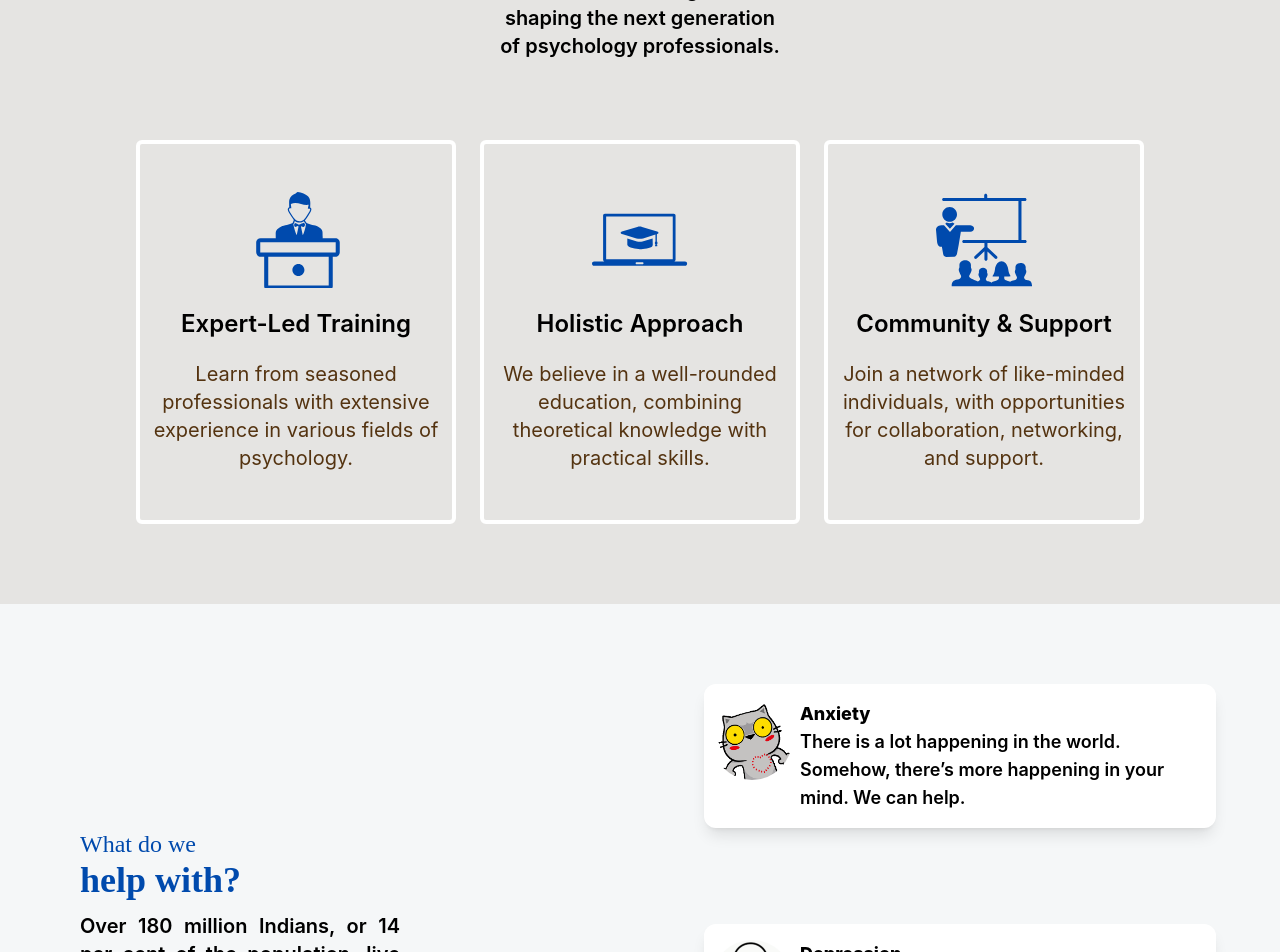
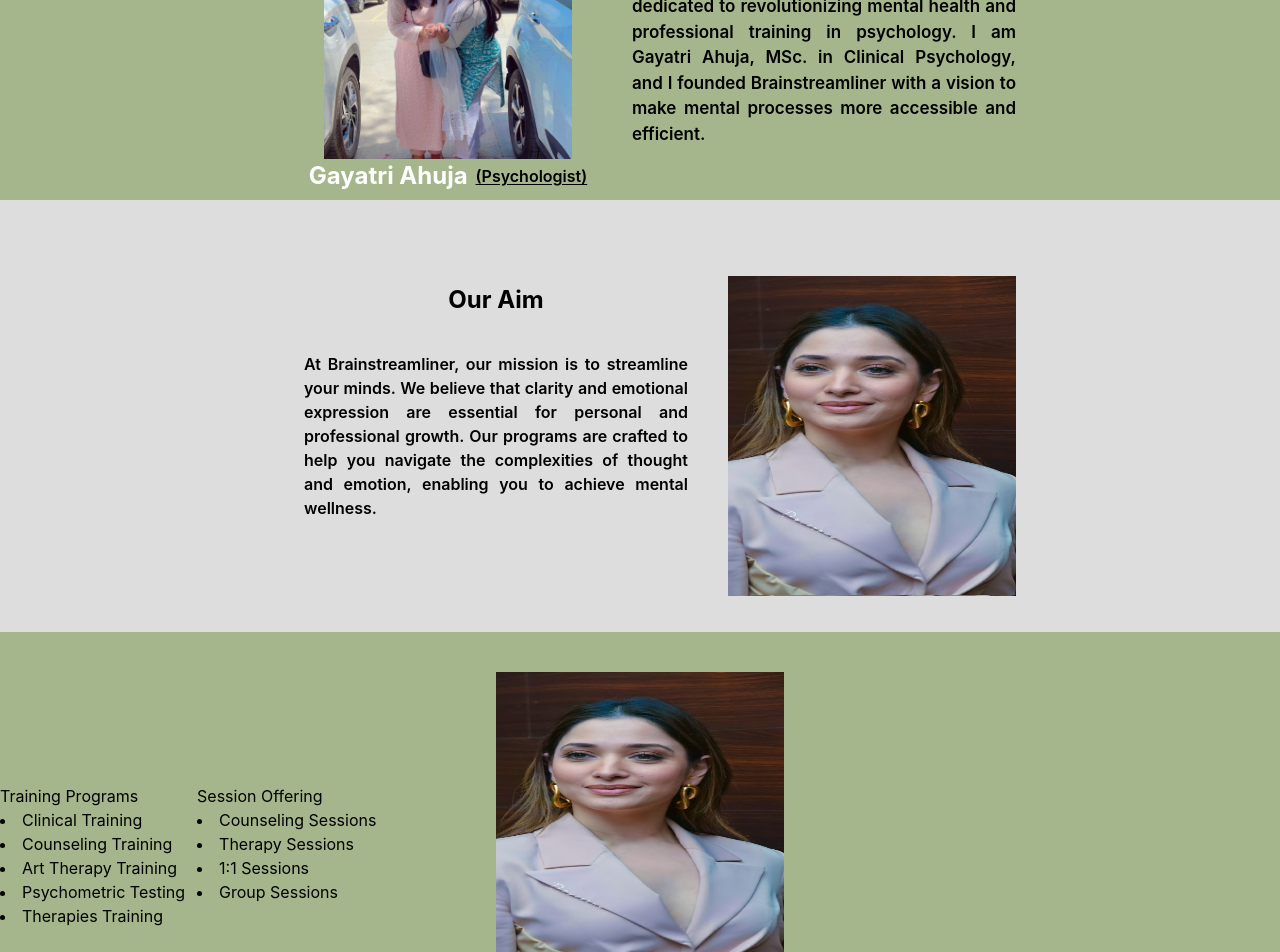
Before and after one commit to puneeeeeeet/BrainStreamliner-v2, a React (Create React App) app: page / in a window 1280 px wide. Shown: the part 1848-2800 px from the top of the page. Built offline with nearby package versions, Linux system fonts and the light colour scheme.

Commit message:
structure changed

```diff
--- a/src/App.js
+++ b/src/App.js
@@ -1,19 +1,159 @@
-import Navbar from "./Components/Navbar";
-import { Routes, Route} from "react-router-dom";
+import React, { useState, useEffect } from 'react';
 import AboutUs from "./Pages/AboutUs";
-import Home from "./Pages/Home";
-import Blog from "./Pages/Blog";
-import ContactUs from "./Pages/ContactUs";
-import Group from "./Pages/Group";
-import Offer from "./Pages/Offer";
-import Workshop from "./Pages/Workshop";
-import Philosophy from "./Pages/Philosophy";
+import {useRef} from "react";
+import { AiOutlineClose, AiOutlineMenu } from 'react-icons/ai';
+import CoverPage from "./Pages/CoverPage";
+import { StartTherapy } from "./Components/StartTherapy";
+
 function App() {
+      const home = useRef(null);
+      const services = useRef(null);
+      const about = useRef(null);
+      const training = useRef(null);
+      const blogs = useRef(null);
+      const workshop = useRef(null);
+      const contact = useRef(null);
+
+
+      const scrollToSection = (elementRef) => {
+        window.scrollTo({
+          top: elementRef.current.offsetTop,
+          behavior:"smooth",
+        })
+      }
+      const [nav, setNav] = useState(false);
+  const [navBack, setNavBack] =useState(false);
+
+  // Toggle function to handle the navbar's display
+  const handleNav = () => {
+    setNav(!nav);
+  };
+  const changeBackground =()=>{
+    if(window.scrollY>700){
+      setNavBack(true)
+    }else{
+      setNavBack(false)
+    }
+  }
+  useEffect(() => {
+    window.addEventListener('scroll', changeBackground);
+    return () => {
+      window.removeEventListener('scroll', changeBackground);
+    };
+  }, []);
+
+
+
+  // Array containing navigation items
+  const navItems = [
+
+    { id: 2, text: 'About us', path:'/AboutUs', section:about },
+    { id: 3, text: 'Sessions', path:'/Philosophy' , section:home },
+    { id: 4, text: 'Training Programs', path:'/Workshop', section:home  },
+    { id: 5, text: 'Workshop', path:'/Group', section:home  },
+    { id: 6, text: 'Blogs', path:'/Blog', section:'home'  },
+    { id: 7, text: 'Contact Us', path:'/ContactUs', section:home  },
+
+  ];
+
+
+
+
   return (
-    <div className="bg-[#eaeaea] ">
-      {/* bg-[#D2E9E9]   */}
-      {/* <Navbar></Navbar> */}
-      <Routes>
+    <div className=" ">
+      <div className={navBack ? "navbar active shadow-xl " : "navbar"}>
+        <div
+          to={"/"}
+          className={
+            navBack
+              ? "w-full text-3xl sm:text-[45px] font-bold text-[#8dc73f]   ml-4"
+              : "hidden"
+          }
+        >
+          Brain Streamliner
+        </div>
+
+        {/* Desktop Navigation */}
+
+        {/* ICON FOR NAVIGAYION OPEN AND CLOSE */}
+        {/* <div className='hidden md:flex' onClick={handleNav}>
+{nav ? <AiOutlineClose size={25}  className='cursor-pointer '/> : <AiOutlineMenu size={25} className='cursor-pointer ' />} */}
+
+        {/* <ul
+  className={
+    nav
+      ? navBack ? 'fixed left-0 top-20 w-full h-fit  p-2  shadow-xl bg-[#F7F7F8] animate-fadeindown  duration-500  z-20 rounded-b-2xl text-[#8dc73f] ':'hidden'
+      : 'hidden fixed'
+  }
+> */}
+        {/* Mobile Logo */}
+        {/* <h1 className='w-full text-2xl font-bold text-[#FFF8DB] m-4'>Brain Streamliner</h1> */}
+
+        {/* Mobile Navigation Items */}
+        <div className=" md:flex hidden " >
+          {navItems.map((item) => (
+            <div
+              to={item.path}
+              onClick={() => {
+                handleNav();
+                scrollToSection(item.section);
+              }}
+              key={item.id}
+              className="p-4   ml-11  w-max flex rounded-xl hover:bg-[#8dc73f] font-semibold text-xl  text-[#8dc73f] duration-300 hover:text-white cursor-pointer "
+            >
+              {item.text}
+            </div>
+          ))}
+        </div>
+
+        {/* </ul>
+</div> */}
+
+        {/* Mobile Navigation Icon */}
+        <div
+          onClick={handleNav}
+          className={navBack ? "block md:hidden z-10 " : "hidden"}
+        >
+          {nav ? (
+            <AiOutlineClose size={20} className="cursor-pointer" />
+          ) : (
+            <AiOutlineMenu size={20} className="cursor-pointer" />
+          )}
+        </div>
+
+        {/* Mobile Navigation Menu */}
+        <ul
+          className={
+            nav
+              ? "fixed md:hidden left-0 top-0 w-[70%] h-full  bg-white ease-in-out duration-500 z-20 shadow-xl text-center"
+              : "ease-in-out w-[60%] duration-500 fixed top-0 bottom-0 left-[-100%]"
+          }
+        >
+          {/* Mobile Navigation Items */}
+          {navItems.map((item) => (
+            <div
+              to={item.path}
+              onClick={() => {
+                handleNav();
+                scrollToSection(item.section);
+              }}
+              key={item.id}
+              className="p-4  flex rounded-xl hover:bg-[#8dc73f] duration-300 text-center hover:text-[#FFF8DB] cursor-pointer "
+            >
+              {item.text}
+            </div>
+          ))}
+        </ul>
+      </div>
+      <div ref={home}><CoverPage></CoverPage></div>
+      <StartTherapy></StartTherapy>
+      <div ref={about}><AboutUs></AboutUs></div>
+    </div>
+  );
+}
+
+export default App;
+{/* <Routes>
         <Route path='AboutUs' element={<AboutUs></AboutUs>}/>
         <Route path="/" element={<Home></Home>} />
         <Route path="/Blog" element={<Blog></Blog>} />
@@ -22,9 +162,4 @@ function App() {
         <Route path="/Offer" element={<Offer></Offer>} />
         <Route path="/Workshop" element={<Workshop></Workshop>} />
         <Route path="/Philosophy" element={<Philosophy></Philosophy>} />
-      </Routes>
-    </div>
-  );
-}
-
-export default App;
+      </Routes> */}
--- a/src/Components/Footer.jsx
+++ b/src/Components/Footer.jsx
@@ -24,7 +24,7 @@ const Footer = () => {
 
 
   return (
-    <div className="w-full h-56 px-20 flex ">
+    <div className="w-full h-56 px-20 flex bg-green">
       <div className="px-20 mt-4 ">
         <div className="">
           <div className="font-extrabold text-[30px]  w-fit">
@@ -33,7 +33,7 @@ const Footer = () => {
           <div className="flex  mt-5">
             <div>
               <div className="font-extrabold text-blue text-xl mb-4 ">Email</div>
-              <div>-brainstreamliner@gmail.com</div>
+              <div>brainstreamliner@gmail.com</div>
             </div>
             <div className='mx-32'>
               <div className="font-extrabold text-blue text-xl mb-4">Social Media</div>
--- a/src/Components/Navbar.jsx
+++ b/src/Components/Navbar.jsx
@@ -28,21 +28,20 @@ const Navbar = () => {
   const navItems = [
     { id: 1, text: 'Home', path:'/' },
     { id: 2, text: 'About us', path:'/AboutUs' },
-    { id: 3, text: 'Our Philosphy', path:'/Philosophy' },
-    { id: 4, text: 'In-Person Consultation', path:'/Workshop' },
-    { id: 5, text: 'Virtual Consultation', path:'/Group' },
-    { id: 6, text: 'Services', path:'/Blog' },
+    { id: 3, text: 'Sessions', path:'/Philosophy' },
+    { id: 4, text: 'Training Programs', path:'/Workshop' },
+    { id: 5, text: 'Workshop', path:'/Group' },
+    { id: 6, text: 'Blogs', path:'/Blog' },
     { id: 7, text: 'Contact Us', path:'/ContactUs' },
 
   ];
 
   return (
-    <div className={navBack  ? 'navbar active ' :'navbar'}>
+    <div className={navBack  ? 'navbar active shadow-xl ' :'navbar'}>
 
       <Link  to={'/'} className={navBack ? 'w-full text-3xl sm:text-[45px] font-bold text-[#8dc73f]   ml-4':'hidden'}>Brain Streamliner</Link >
 
       {/* Desktop Navigation */}
-      {/* <ul className='hidden md:flex'> */}
 
       {/* ICON FOR NAVIGAYION OPEN AND CLOSE */}
       <div className='hidden md:flex' onClick={handleNav}>
@@ -51,7 +50,7 @@ const Navbar = () => {
       <ul
         className={
           nav
-            ? navBack ? 'fixed left-0 top-20 w-full h-fit  p-2   bg-[#F7F7F8] animate-fadeindown  duration-500  z-20 rounded-b-2xl text-[#8dc73f] font-semibold text-xl':'hidden'
+            ? navBack ? 'fixed left-0 top-20 w-full h-fit  p-2  shadow-xl bg-[#F7F7F8] animate-fadeindown  duration-500  z-20 rounded-b-2xl text-[#8dc73f] font-semibold text-xl':'hidden'
             : 'hidden fixed'
         }
       >
--- a/src/Components/NavbarComm.jsx
+++ b/src/Components/NavbarComm.jsx
@@ -29,16 +29,16 @@ const NavbarComm = () => {
   const navItems = [
     { id: 1, text: 'Home', path:'/' },
     { id: 2, text: 'About us', path:'/AboutUs' },
-    { id: 3, text: 'Our Philosphy', path:'/Philosophy' },
-    { id: 4, text: 'In-Person Consultation', path:'/Workshop' },
-    { id: 5, text: 'Virtual Consultation', path:'/Group' },
-    { id: 6, text: 'Services', path:'/Blog' },
+    { id: 3, text: 'Sessions', path:'/Philosophy' },
+    { id: 4, text: 'Training Programs', path:'/Workshop' },
+    { id: 5, text: 'Workshop', path:'/Group' },
+    { id: 6, text: 'Blogs', path:'/Blog' },
     { id: 7, text: 'Contact Us', path:'/Offer' },
 
   ];
 
   return (
-    <div className={'navbar active ' }>
+    <div className={'navbar active shadow-xl' }>
 
       <Link to={'/'} className={ 'w-full text-[45px] font-bold text-[#8dc73f]   ml-4'}>Brain Streamliner</Link >
 
--- a/src/Pages/AboutUs.jsx
+++ b/src/Pages/AboutUs.jsx
@@ -1,37 +1,42 @@
 import React from 'react'
 import tamana from '../assets/tamana.jpg';
 import NavbarComm from '../Components/NavbarComm';
-
+import pic from '../assets/about_pic.jpg'
 const AboutUs = () => {
 
 
   return (
-    <div className="w-full h-full">
-      <NavbarComm></NavbarComm>
-      <h1 className="  ml-6 sm:ml-24  mt-20 text-white text-[75px] font-bold">
+    <div className="w-full h-full bg-[#DDDDDD]">
+      {/* <NavbarComm></NavbarComm> */}
+      <h1 className="  ml-6 sm:ml-24  pt-36 text-white text-[75px] font-bold z-10  text-center"></h1>
+      {/* First Section */}
+      <div className="flex flex-col sm:flex-row justify-center items-center py-2 mb-10 bg-green text-center relative">
+        <p className="z-10 absolute top-0 text-[70px] pl-20   text-[#FBFBFB] font-bold">
           About Us
-      </h1>
-      {/* First Section */}
-      <div className="flex flex-col sm:flex-row justify-center items-center py-4 mb-10">
-        <div className='flex flex-col items-center justify-center '>
-        <div className="w-72 mx-10 h-80 flex-col flex items-center justify-center ">
-          <img src={tamana} className="h-64 w-60"></img>
+        </p>
+        <div className="flex flex-col items-center justify-center ">
+          <div className="w-72 mx-10 h-72 flex-col flex place-content-end ">
+            <img
+              src={pic}
+              className="h-72 w-72 px-5 absolute top-[-25px]"
+            ></img>
+            <div className="flex items-center justify-center gap-2 ">
               <a
-            href="https://www.linkedin.com/in/puneet-chhabra-3089b621b/"
-            className="text-4xl  font-bold underline underline-offset-2 mt-5 "
+                href="https://www.linkedin.com/in/gayatri-ahuja7988417778/"
+                className="text-2xl  font-bold  text-white "
               >
                 Gayatri Ahuja
               </a>
-          <p>
+              <p className="underline underline-offset-2 font-semibold">
                 (Psychologist)
               </p>
             </div>
-
+          </div>
         </div>
 
         <div className="w-10/12 sm:w-96 h-full  flex  justify-center text-[#304463] py-4 sm:py-0">
           <div className="">
-            <p className="text-wrap text-justify  mt-5 text-black ">
+            <p className="text-wrap text-justify  mt-5 text-black font-semibold text-[17px]">
               Welcome to "Brainstreamliner", a company dedicated to
               revolutionizing mental health and professional training in
               psychology. I am Gayatri Ahuja, MSc. in Clinical Psychology, and I
@@ -49,68 +54,58 @@ const AboutUs = () => {
           <img src={tamana} className="h-full w-full"></img>
         </div>
 
-        <div className="w-10/12 sm:w-96 h-full  flex  justify-center py-4">
-          <div className="">
-            <h1 className="text-xl  font-semibold  underline-offset-2  ">
-              Our Story:
+        <div className="w-10/12 sm:w-96 h-full  flex flex-col  justify-center py-20 relative items-center">
+          <h1 className="text-2xl  font-bold  underline-offset-2 text-center absolute top-3  ">
+            Our Aim
           </h1>
-            <p className="text-wrap text-justify   ">
-              The idea for Brainstreamliner emerged from my personal journey as
-              a psychology student and clinician. I often felt overwhelmed by
-              the intricate theories and emotional challenges, seeking a more
-              streamlined path to mental clarity. This pivotal experience
-              inspired me to create a place where mental processes are
-              simplified, making it easier for individuals and professionals to
-              navigate their psychological journeys.
+          <p className="text-wrap text-justify font-semibold  ">
+            At Brainstreamliner, our mission is to streamline your minds. We
+            believe that clarity and emotional expression are essential for
+            personal and professional growth. Our programs are crafted to help
+            you navigate the complexities of thought and emotion, enabling you
+            to achieve mental wellness.
           </p>
-            <p className="text-wrap text-justify   ">
+          {/* <p className="text-wrap text-justify   ">
               Brainstreamliner aims to enhance mental well-being and
               professional growth through innovative and effective psychological
               services. We are committed to providing tools and techniques that
               promote mental clarity, emotional resilience, and overall
               well-being
-            </p>
+            </p> */}
         </div>
-        </div>
-        <div className="sm:w-80 mx-10 sm:h-96  w-0 h-0 ">
+        <div className="sm:w-72 mx-10 sm:h-80  w-0 h-0 ">
           <img src={tamana} className="h-full w-full"></img>
         </div>
       </div>
       {/* Second Section Ends*/}
 
       {/* Third Section Starts */}
-      <div className="flex justify-center items-center py-10 text-black">
-        <div className="w-80 mx-10 h-96   ">
-          <img src={tamana} className="h-full w-full"></img>
+      <div className="flex justify-center  py-10 text-black relative bg-green ">
+        <div className=" mx-10  absolute  ">
+          <img src={tamana} className="h-72 w-72"></img>
         </div>
-        <div className="w-10/12 sm:w-96 h-full  flex  justify-center ">
-          <div className="">
-            <h1 className="text-xl  font-semibold  underline-offset-2  ">
-              Our Services:
+        <div className="w-10/12 sm:w-full h-full justify-center bg-green py-20">
+          <h1 className="text-2xl  font-semibold  underline-offset-2 text-center ">
+            Our Services
           </h1>
-            <p className="text-wrap text-justify   ">
-              <p className="flex gap-1">
-                <p className="font-semibold w-30">Workshops:</p>Practical and
-                engaging workshops designed to deepen understanding and develop
-                essential psychological skills.
-              </p>
-              <p className="flex gap-1">
-                <p className="font-semibold w-30">Counseling:</p>Personalized
-                counseling sessions that focus on individual needs, promoting
-                mental clarity and emotional health.
-              </p>
-              <p className="flex gap-1">
-                <p className="font-semibold w-44">Clinical Trainings:</p>
-                Specialized training in Art Therapy and Cognitive Behavioral
-                Therapy (CBT) for therapists, equipping them with cutting-edge
-                techniques.
-              </p>
-              <p className="flex gap-1">
-                <p className="font-semibold w-30">Coaching:</p>Dedicated
-                coaching for psychology students and professionals to help them
-                excel in their academic and clinical endeavors.
-              </p>
-            </p>
+          <div>
+            <div className="flex gap-3">
+              <ul className="list-disc list-inside">
+                Training Programs
+                <li>Clinical Training</li>
+                <li>Counseling Training</li>
+                <li>Art Therapy Training</li>
+                <li>Psychometric Testing</li>
+                <li>Therapies Training</li>
+              </ul>
+              <ul className="list-inside list-disc">
+                Session Offering
+                <li>Counseling Sessions</li>
+                <li> Therapy Sessions</li>
+                <li> 1:1 Sessions</li>
+                <li> Group Sessions</li>
+              </ul>
+            </div>
           </div>
         </div>
       </div>
--- a/src/Pages/CoverPage.js
+++ b/src/Pages/CoverPage.js
@@ -28,10 +28,6 @@ const CoverPage = () => {
           BrainStreamliner
         </div>
 
-{/*  */}
-
-
-
         <div className=" flex flex-col items-center justify-center">
           <a
             href="https://wa.link/89ynnj"
@@ -40,6 +36,26 @@ const CoverPage = () => {
           >
             Contact Us
           </a>
+        </div>
+      </div>
+
+      <div className="">
+        <video
+          src={Video}
+          loop
+          autoPlay
+          muted
+          className="sm:rounded-l-full  sm:animate-fadeinright  sm:w-fit sm:h-full"
+        />
+      </div>
+    </div>
+  );
+};
+
+export default CoverPage;
+
+
+
 
 {/* Left (Signup) Option */}
         {/* <div
@@ -62,23 +78,3 @@ const CoverPage = () => {
             Register
           </button>
         </div> */}
-      </div>
-
-
-
-      </div>
-
-      <div className="">
-        <video
-          src={Video}
-          loop
-          autoPlay
-          muted
-          className="sm:rounded-l-full  sm:animate-fadeinright  sm:w-fit sm:h-full"
-        />
-      </div>
-    </div>
-  );
-};
-
-export default CoverPage;
--- a/src/Pages/Home.jsx
+++ b/src/Pages/Home.jsx
@@ -13,7 +13,7 @@ import HowDiff from '../Components/HowDiff';
 const Home = () => {
   return (
     <div>
-      <Navbar  />
+      {/* <Navbar  />  */}
       <CoverPage />
       {/* <Philosophy /> */}
       <StartTherapy></StartTherapy>
--- a/src/Pages/Testing.jsx
+++ /dev/null
@@ -1,43 +0,0 @@
-import React, { useState, useEffect } from 'react';
-
-const CardStack = () => {
-  const [scrollIndex, setScrollIndex] = useState(0);
-
-  const handleScroll = () => {
-    const scrollY = window.scrollY;
-    const index = Math.min(Math.floor(scrollY / window.innerHeight), 2); // Adjust the divisor for more precise control
-    setScrollIndex(index);
-  };
-
-  useEffect(() => {
-    window.addEventListener('scroll', handleScroll);
-    return () => {
-      window.removeEventListener('scroll', handleScroll);
-    };
-  }, []);
-
-  return (
-    <div className="relative h-full">
-      <div className={`sticky top-10 w-full h-screen transition-transform duration-500 ease-in-out ${scrollIndex === 0 ? 'z-30' : 'z-10'}`}>
-        <div className="w-1/12 h-1/3 bg-white border shadow-lg rounded-lg p-4">
-          <h2 className="text-xl font-bold">Card 1</h2>
-          <p className="text-blue">This is the content of the first card.</p>
-        </div>
-      </div>
-      <div className={`sticky top-16 w-full h-screen transition-transform duration-500 ease-in-out ${scrollIndex === 1 ? 'z-30' : 'z-10'}`}>
-        <div className="w-1/12 h-1/3 bg-white border shadow-lg rounded-lg p-4">
-          <h2 className="text-xl font-bold">Card 2</h2>
-          <p className="text-blue">This is the content of the second card.</p>
-        </div>
-      </div>
-      <div className={`sticky top-24 w-full h-screen transition-transform duration-500 ease-in-out ${scrollIndex === 2 ? 'z-30' : 'z-10'}`}>
-        <div className="w-1/12 h-1/3 bg-white border shadow-lg rounded-lg p-4">
-          <h2 className="text-xl font-bold">Card 3</h2>
-          <p className="text-blue">This is the content of the third card.</p>
-        </div>
-      </div>
-    </div>
-  );
-};
-
-export default CardStack;
--- a/src/index.css
+++ b/src/index.css
@@ -22,7 +22,7 @@ code {
   @apply h-0 w-0 z-0
 }
 .navbar.active{
-  @apply bg-[#ffff] fixed top-0 flex justify-between items-center h-20  mx-auto px-4 text-[#8dc73f] w-full z-30
+  @apply bg-[#ffff] fixed bg-fixed top-0 flex justify-center items-center h-20  mx-auto px-4 text-[#8dc73f] w-full z-30
 }
 
 /* bg-[#FFAD60] */
```
Also changed, not shown: src/assets/about_pic.jpg (added). Lines whose indentation alone changed are shown as unchanged.
